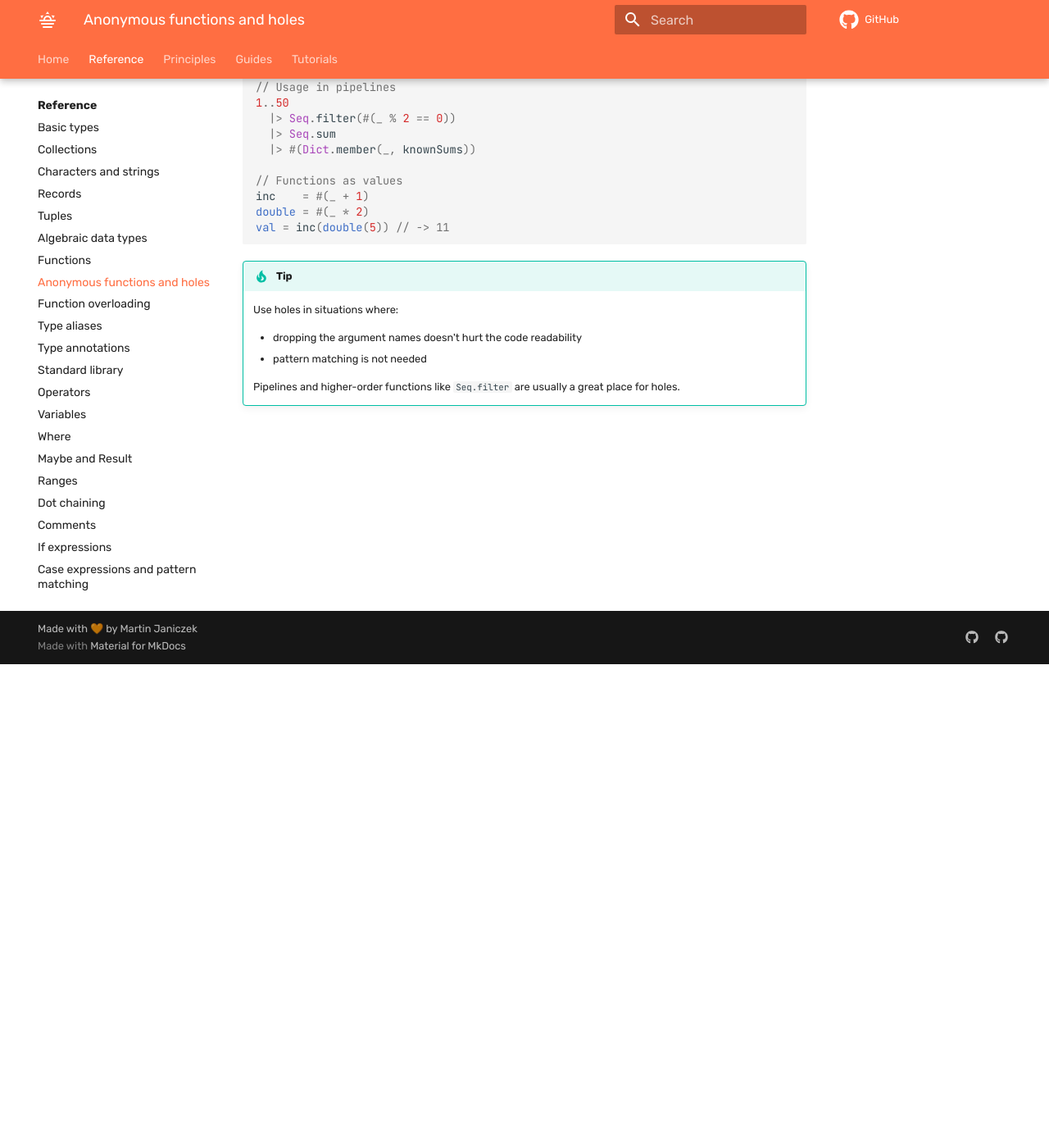
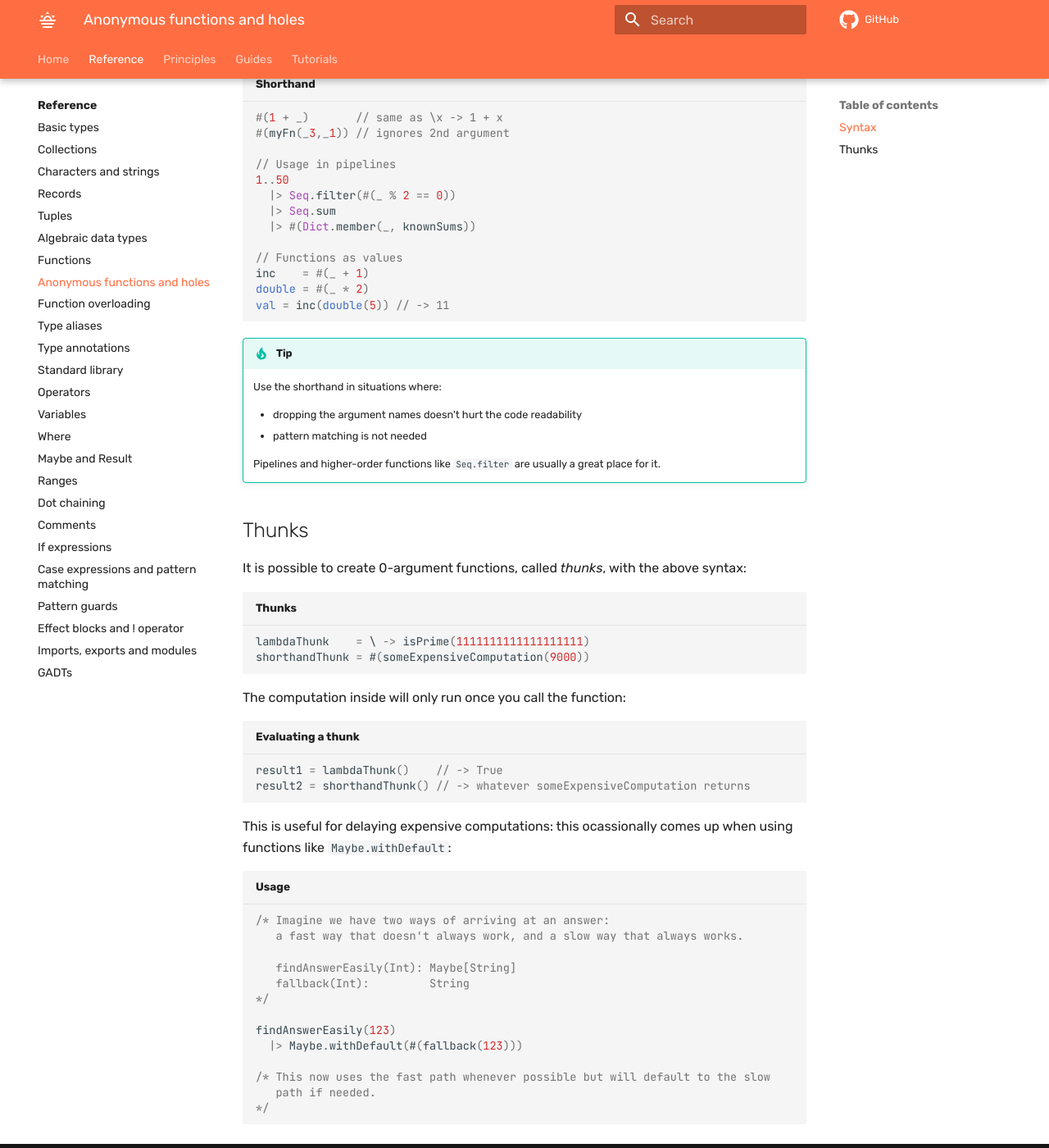
Before and after one commit to cara-lang/website, an MkDocs documentation site: the page built from docs/reference/anonymous-fns-and-holes.md, in a window 1280 px wide and 1400 px high, scrolled down 590 px. Shown: the whole window at 82% size. Built offline with MkDocs 1.6.1 and Material for MkDocs 9.7.7, drawn with Linux system fonts in a browser that asks for light colours; plug-ins that fetch from the network failed and are left out; comment, search, counter and statistics services are not loaded; some of the changed text lies outside the part shown.

Commit message:
Add 0-arg functions

````diff
--- a/docs/reference/anonymous-fns-and-holes.md
+++ b/docs/reference/anonymous-fns-and-holes.md
@@ -1,6 +1,8 @@
 # Anonymous functions and holes
 
 Anonymous functions (sometimes called _lambdas_) are a way to create one-off [functions](/reference/fns/).
+
+## Syntax
 
 ``` cara title="Anonymous functions (lambdas)"
 \x -> 1 + x
@@ -8,17 +10,18 @@
 
 // Pattern matching
 type Name = Name(String)
-\Name(x) -> String.lower(x)
+lowerName = \Name(x) -> String.lower(x)
+lowerName(Name("Martin")) // -> "martin"
 
 // Functions as values
-isBlue = \{color} -> color == Blue
-isBlue({size: 5, color: Red})
+isBig = \{size} -> size > 10
+isBig({hasBorder: True, size: 5}) // -> False
 
 ```
 
-There is also a more concise syntax called _holes_:
+There is also a more concise shorthand syntax that uses _holes_, which can be numbered:
 
-``` cara title="Holes"
+``` cara title="Shorthand"
 #(1 + _)       // same as \x -> 1 + x
 #(myFn(_3,_1)) // ignores 2nd argument
 
@@ -35,10 +38,44 @@
 ```
 
 !!! tip
-    Use holes in situations where:
+    Use the shorthand in situations where:
 
     * dropping the argument names doesn't hurt the code readability
     * pattern matching is not needed
 
     Pipelines and higher-order functions like `Seq.filter` are usually a great
-    place for holes.
+    place for it.
+
+## Thunks
+
+It is possible to create 0-argument functions, called _thunks_, with the above syntax:
+
+``` cara title="Thunks"
+lambdaThunk    = \ -> isPrime(1111111111111111111)
+shorthandThunk = #(someExpensiveComputation(9000))
+```
+
+The computation inside will only run once you call the function:
+
+``` cara title="Evaluating a thunk"
+result1 = lambdaThunk()    // -> True
+result2 = shorthandThunk() // -> whatever someExpensiveComputation returns
+```
+
+This is useful for delaying expensive computations: this ocassionally comes up when using functions like `Maybe.withDefault`:
+
+``` cara title="Usage"
+/* Imagine we have two ways of arriving at an answer:
+   a fast way that doesn't always work, and a slow way that always works.
+
+   findAnswerEasily(Int): Maybe[String]
+   fallback(Int):         String
+*/
+
+findAnswerEasily(123)
+  |> Maybe.withDefault(#(fallback(123)))
+
+/* This now uses the fast path whenever possible but will default to the slow
+   path if needed.
+*/
+```
````
